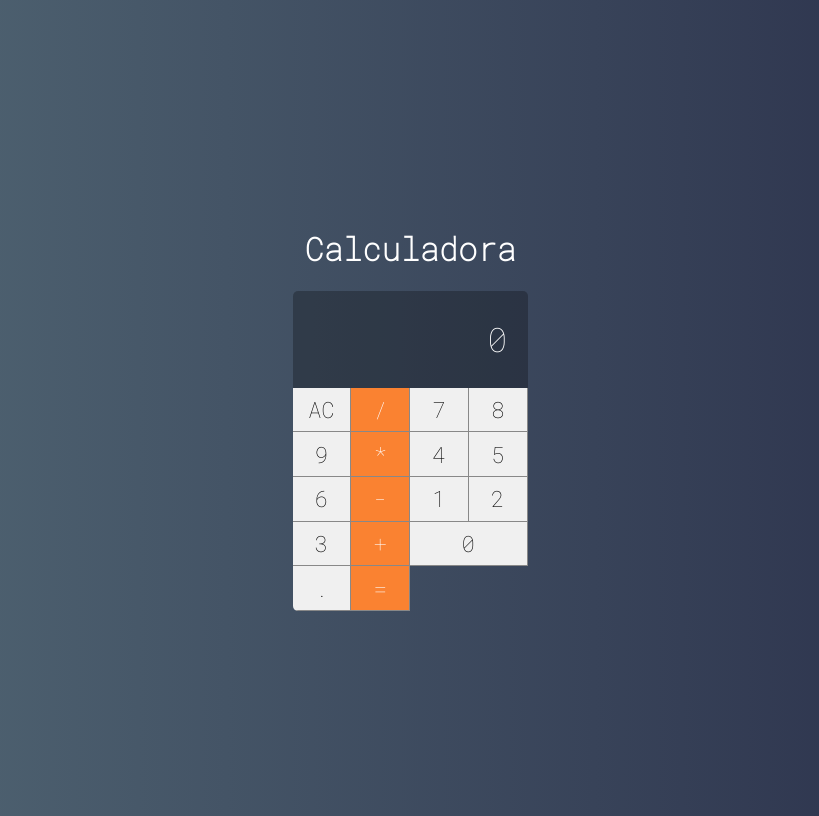
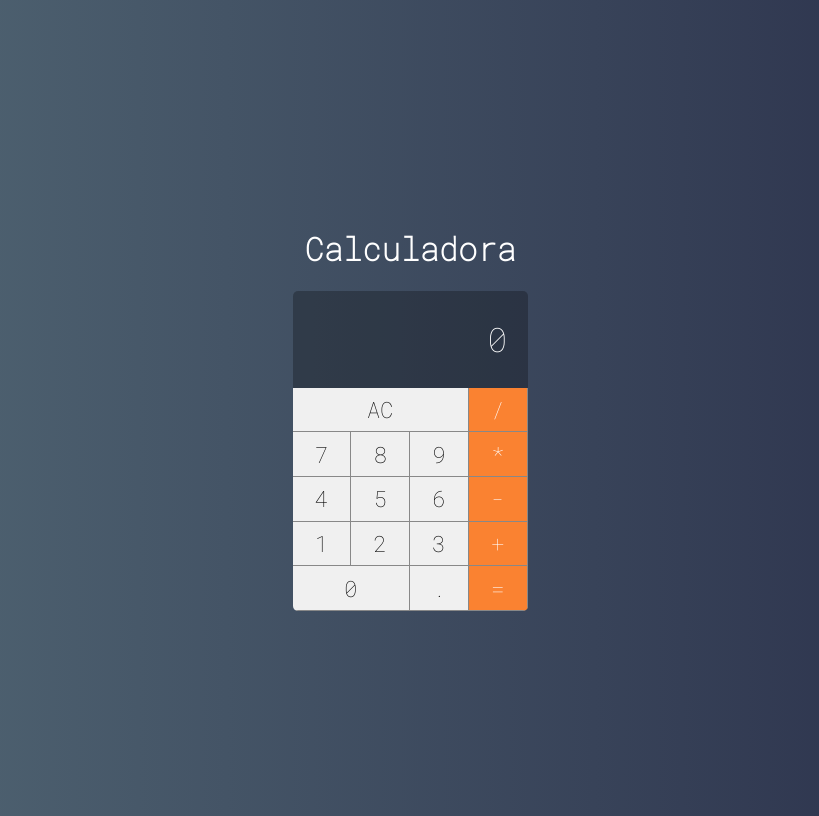
Before and after one commit to carlosandregit/Calculadora-React, a React (Create React App) app: page / in a window 1280 px wide. Shown: the whole page, without its empty margins (230-1049 px from the left). Built offline with nearby package versions, Linux system fonts and the light colour scheme.

Commit message:
Funcionalidade a calculadora

```diff
--- a/src/componentes/Button.css
+++ b/src/componentes/Button.css
@@ -22,7 +22,7 @@
 }
 
 .button.triple{
-    grid-column: span ;
+    grid-column: span 3;
 }
 
 .button.operation{
--- a/src/componentes/Button.jsx
+++ b/src/componentes/Button.jsx
@@ -8,7 +8,7 @@ export default props => {
         classes += props.double ? 'double' : ''
         classes += props.triple ? 'triple' : ''
         return (
-                <button onClick={e => props.click(props.label)} className={classes}>
+                <button onClick={e => props.click && props.click(props.label)} className={classes}>
                         {props.label}
                 </button>
         )
--- a/src/index.js
+++ b/src/index.js
@@ -3,6 +3,7 @@ import './index.css';
 import Calculator from './main/Calculator';
 import reportWebVitals from './reportWebVitals';
 import ReactCli from 'react-dom/client'
+// import registererviceWorer from './registerServiceWorker';
 
 const root = ReactCli.createRoot(document.getElementById('root'));
 
--- a/src/main/Calculator.css
+++ b/src/main/Calculator.css
@@ -4,7 +4,6 @@
     border-radius: 5px;
     overflow: hidden;
 
-    /* background-color: red; */
     display: grid;
     grid-template-columns: repeat(4, 25%);
     grid-template-rows: 1rf 48px 48px 48px 48px 48px;
--- a/src/main/Calculator.jsx
+++ b/src/main/Calculator.jsx
@@ -3,18 +3,26 @@ import './Calculator.css'
 import Button from "../componentes/Button";
 import Display from "../componentes/Display";
 
+const initialState = {
+    displayValue: '0',
+    clearDisplay: false,
+    operation: null,
+    values: [0, 0],
+    current: 0
+}
+
 export default class Calculator extends Component {
 
+    state = {...initialState }
    constructor(props){
     super(props)
-
     this.clearMemory = this.clearMemory.bind(this)
     this.setOperation = this.setOperation.bind(this)
     this.addDigit = this.addDigit.bind(this)
    }
 
     clearMemory(){
-    console.log('limpar');
+     this.setState({...initialState})
    }
 
    setOperation(operation){
@@ -22,14 +30,21 @@ export default class Calculator extends Component {
    }
 
    addDigit(n){
-    console.log(n);
+    if( n === '.' && this.state.displayValue.includes('.')){
+        return
+    }
+
+    const  clearDisplay = this.state.displayValue === '0' || this.state.clearDisplay;
+    const currentValue = clearDisplay ? '' : this.state.displayValue;
+    const displayValue = currentValue + n;
+    this.setState({ displayValue, clearDisplay: false})
    }
 
 
     render() {
          return (
             <div className="calculator">
-                    <Display value={0}> </Display>
+                    <Display value={this.state.displayValue}> </Display>
                     <Button label='AC' click={this.clearMemory} triple ></Button>
                     <Button label='/' click={this.setOperation} operation ></Button>
                     <Button label='7' click={this.addDigit}></Button>
```
